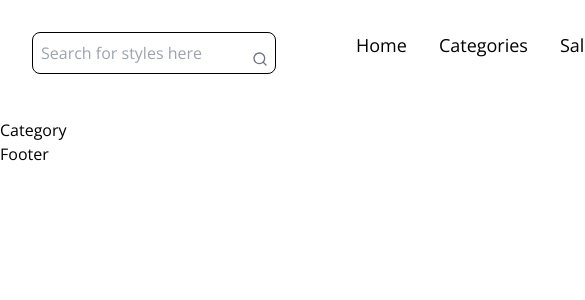
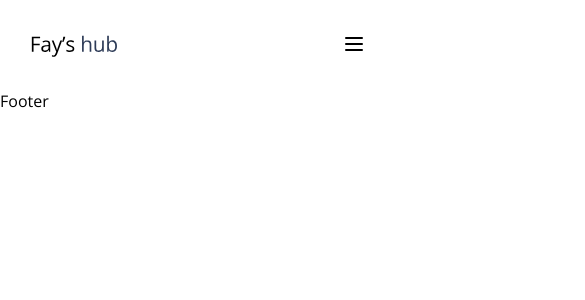
Before and after one commit to skippergoroye/Fays-Hub, a Next.js app: page / in a window 390 px wide. Shown: the top 300 px of the page, 585 px wide, since content can reach past the window. Built offline with nearby package versions, Linux system fonts and the light colour scheme.

Commit message:
feat:  navbar now responsive and build done for the project

```diff
--- a/src/components/Category.tsx
+++ b/src/components/Category.tsx
@@ -2,6 +2,10 @@ import React from 'react'
 
 export default function Category() {
   return (
-    <div>Category</div>
+    <section>
+      <div>
+
+      </div>
+    </section>
   )
 }
--- a/src/components/Navbar.tsx
+++ b/src/components/Navbar.tsx
@@ -1,12 +1,66 @@
-import React from "react";
+// import React from "react";
+// import Image from "next/image";
+// import { Search, Heart, ShoppingCart } from "lucide-react";
+// import { Category } from "@/constants";
+
+// export default function Navbar() {
+//   return (
+//     <section className="px-6 lg:px-16 py-8">
+//       <div className="flex items-center">
+//         <div className="flex flex-1">
+//           <Image
+//             src="/svg/fays-hub.svg"
+//             alt="fay-hub"
+//             width={100}
+//             height={50}
+//           />
+//         </div>
+
+//         <div className="hidden lg:flex mr-10 gap-20">
+//           <div className="relative">
+//             <input
+//               type="text"
+//               placeholder="Search for styles here"
+//               className=" border border-gray-500 focus:outline-none focus-visible:ring-0 rounded-lg p-2 pr-8"
+//             />
+//             <Search className="absolute top-1/2 right-2 transform -translate-y-1/2 text-gray-500 w-4" />
+//           </div>
+//           <div>
+//             <ul className="flex gap-8">
+
+//               {Category.map((item, index) => (
+//                 <li key={index} className="capitalize font-opensans font-light text-black text-[18px]">
+//                   {item.category}
+//                 </li>
+//               ))}
+
+//             </ul>
+//           </div>
+//           <div className="mt-2 flex gap-6">
+//             <Heart size="20" />
+//             <ShoppingCart size="20" />
+//             <Image src="/svg/header-icon.svg" alt="header-icon" width={40} height={20} className="-mt-3" />
+
+//           </div>
+//         </div>
+//       </div>
+//     </section>
+//   );
+// }
+
+
+"use client"
+import React, { useState } from "react";
 import Image from "next/image";
-import { Search, Heart, ShoppingCart } from "lucide-react";
+import { Search, Heart, ShoppingCart, Menu, X } from "lucide-react";
 import { Category } from "@/constants";
 
 export default function Navbar() {
+  const [isMenuOpen, setIsMenuOpen] = useState(false);
+
   return (
-    <section className="px-8 lg:px-16 py-8">
-      <div className="flex items-center">
+    <section className="px-6 lg:px-16 py-8">
+      <div className="flex items-center justify-between">
         <div className="flex flex-1">
           <Image
             src="/svg/fays-hub.svg"
@@ -16,34 +70,62 @@ export default function Navbar() {
           />
         </div>
 
-        <div className="flex mr-10 gap-20">
+        <div className="lg:hidden flex items-center">
+          <button onClick={() => setIsMenuOpen(!isMenuOpen)}>
+            {isMenuOpen ? <X size={24} /> : <Menu size={24} />}
+          </button>
+        </div>
+
+        <div className="hidden lg:flex mr-10 gap-20">
           <div className="relative">
             <input
               type="text"
               placeholder="Search for styles here"
-              className=" border border-black focus:outline-none focus-visible:ring-0 rounded-lg p-2 pr-8"
+              className="border border-gray-500 focus:outline-none focus-visible:ring-0 rounded-lg p-2 pr-8"
             />
             <Search className="absolute top-1/2 right-2 transform -translate-y-1/2 text-gray-500 w-4" />
           </div>
           <div>
             <ul className="flex gap-8">
-
               {Category.map((item, index) => (
                 <li key={index} className="capitalize font-opensans font-light text-black text-[18px]">
                   {item.category}
                 </li>
               ))}
-
             </ul>
           </div>
           <div className="mt-2 flex gap-6">
             <Heart size="20" />
             <ShoppingCart size="20" />
             <Image src="/svg/header-icon.svg" alt="header-icon" width={40} height={20} className="-mt-3" />
-
           </div>
         </div>
       </div>
+
+      {isMenuOpen && (
+        <div className="lg:hidden mt-4">
+          <div className="relative mb-4">
+            <input
+              type="text"
+              placeholder="Search for styles here"
+              className="border border-gray-500 focus:outline-none focus-visible:ring-0 rounded-lg p-2 pr-8 w-full"
+            />
+            <Search className="absolute top-1/2 right-2 transform -translate-y-1/2 text-gray-500 w-4" />
+          </div>
+          <ul className="flex flex-col gap-4">
+            {Category.map((item, index) => (
+              <li key={index} className="capitalize font-opensans font-light text-black text-[18px]">
+                {item.category}
+              </li>
+            ))}
+          </ul>
+          <div className="mt-4 flex gap-6 justify-center">
+            <Heart size="20" />
+            <ShoppingCart size="20" />
+            <Image src="/svg/header-icon.svg" alt="header-icon" width={40} height={20} />
+          </div>
+        </div>
+      )}
     </section>
   );
 }
```
